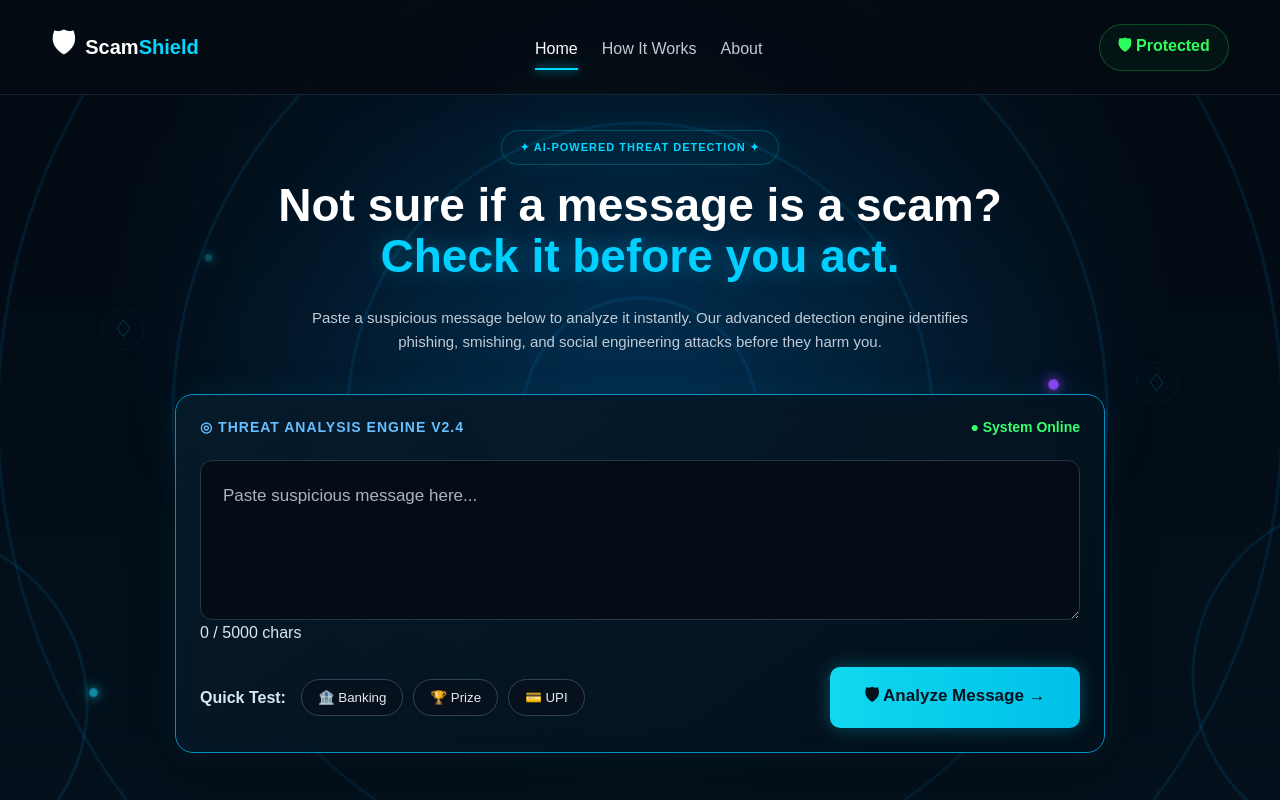
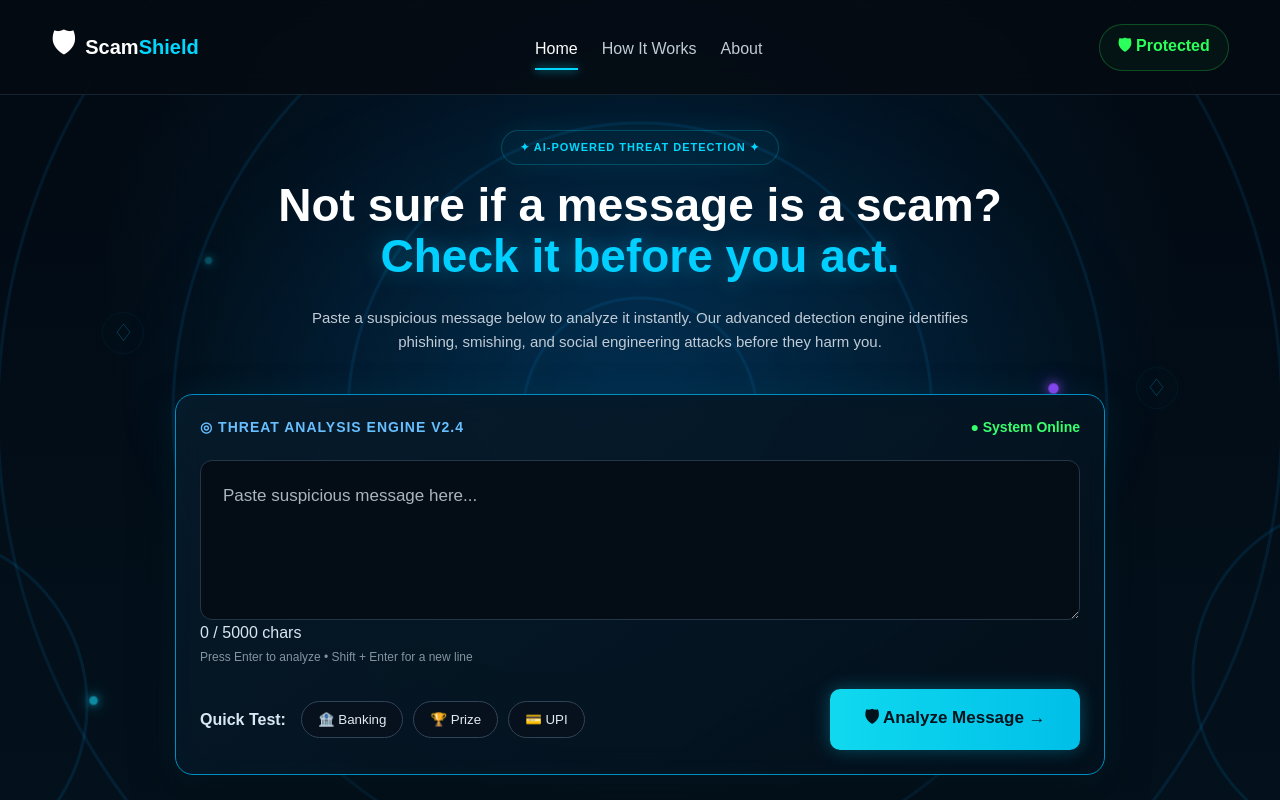
Before and after one commit to Team-Hackthon/ScamShield-AI, a React app in the folder Frontend/: page / in a window 1280 px wide. Shown: the top 800 px of the page. Built offline with nearby package versions, Linux system fonts and the light colour scheme; the HTML template or start-up script is replaced by a standard one.

Commit message:
Multilingular addition

```diff
--- a/Frontend/src/components/Analyzer.jsx
+++ b/Frontend/src/components/Analyzer.jsx
@@ -199,6 +199,9 @@ if (error) {
     {message.length} / 5000 chars
   </span>
 
+<p className="input-hint">
+  Press Enter to analyze • Shift + Enter for a new line
+</p>
 </div>
       <div className="analyzer-actions">
 
```
